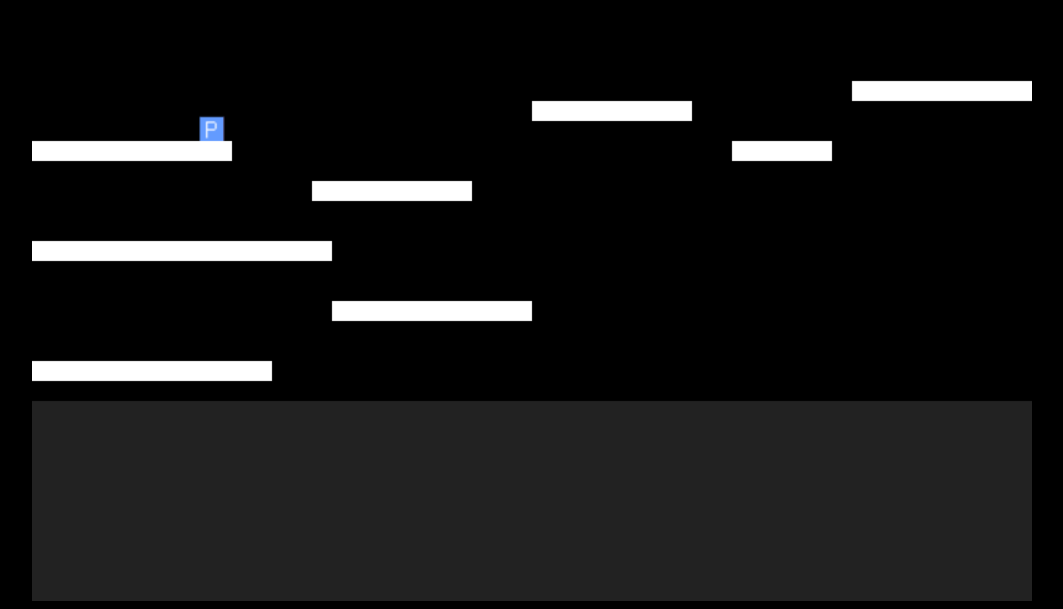
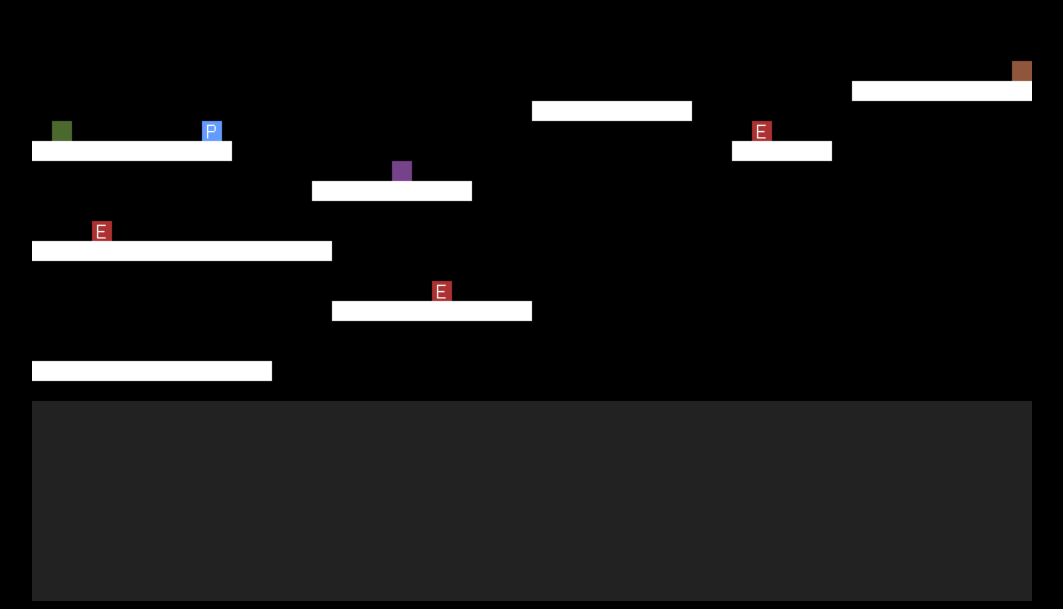
Before and after one commit to emelent/lame-platformer, a plain HTML site: page index.html in a window 1280 px wide. Shown: the part 207-816 px from the top of the page, without its empty margins (108-1171 px from the left). Drawn offline with Linux system fonts and the light colour scheme; animation ran at ten frames a second.

Commit message:
Create entities

```diff
--- a/assets/data/level1_data.json
+++ b/assets/data/level1_data.json
@@ -1,3 +1,9 @@
 {
-	"name": "level1"
+	"name": "level1",
+	"groups":[
+		"players",
+		"enemies",
+		"items",
+		"objectives"
+	]
 }
--- a/assets/maps/level1_map.json
+++ b/assets/maps/level1_map.json
@@ -39,6 +39,16 @@
                  "height":16,
                  "id":5,
                  "name":"player1",
+                 "properties":
+                    {
+                     "group":"players",
+                     "texture":"temp"
+                    },
+                 "propertytypes":
+                    {
+                     "group":"string",
+                     "texture":"string"
+                    },
                  "rotation":0,
                  "type":"player",
                  "visible":true,
@@ -51,6 +61,18 @@
                  "height":16,
                  "id":6,
                  "name":"enemy2",
+                 "properties":
+                    {
+                     "group":"enemies",
+                     "initial_frame":1,
+                     "texture":"temp"
+                    },
+                 "propertytypes":
+                    {
+                     "group":"string",
+                     "initial_frame":"int",
+                     "texture":"string"
+                    },
                  "rotation":0,
                  "type":"crawler",
                  "visible":true,
@@ -63,6 +85,18 @@
                  "height":16,
                  "id":7,
                  "name":"enemy1",
+                 "properties":
+                    {
+                     "group":"enemies",
+                     "initial_frame":1,
+                     "texture":"temp"
+                    },
+                 "propertytypes":
+                    {
+                     "group":"string",
+                     "initial_frame":"int",
+                     "texture":"string"
+                    },
                  "rotation":0,
                  "type":"crawler",
                  "visible":true,
@@ -75,6 +109,18 @@
                  "height":16,
                  "id":9,
                  "name":"enemy3",
+                 "properties":
+                    {
+                     "group":"enemies",
+                     "initial_frame":1,
+                     "texture":"temp"
+                    },
+                 "propertytypes":
+                    {
+                     "group":"string",
+                     "initial_frame":"int",
+                     "texture":"string"
+                    },
                  "rotation":0,
                  "type":"walker",
                  "visible":true,
@@ -87,6 +133,18 @@
                  "height":16,
                  "id":10,
                  "name":"objective",
+                 "properties":
+                    {
+                     "group":"objectives",
+                     "initial_frame":2,
+                     "texture":"temp"
+                    },
+                 "propertytypes":
+                    {
+                     "group":"string",
+                     "initial_frame":"int",
+                     "texture":"string"
+                    },
                  "rotation":0,
                  "type":"objective",
                  "visible":true,
@@ -99,6 +157,18 @@
                  "height":16,
                  "id":12,
                  "name":"coin",
+                 "properties":
+                    {
+                     "group":"items",
+                     "initial_frame":6,
+                     "texture":"temp"
+                    },
+                 "propertytypes":
+                    {
+                     "group":"string",
+                     "initial_frame":"int",
+                     "texture":"string"
+                    },
                  "rotation":0,
                  "type":"coin",
                  "visible":true,
@@ -111,6 +181,18 @@
                  "height":16,
                  "id":20,
                  "name":"weapon",
+                 "properties":
+                    {
+                     "group":"items",
+                     "initial_frame":5,
+                     "texture":"temp"
+                    },
+                 "propertytypes":
+                    {
+                     "group":"string",
+                     "initial_frame":"int",
+                     "texture":"string"
+                    },
                  "rotation":0,
                  "type":"weapon",
                  "visible":true,
--- a/index.html
+++ b/index.html
@@ -15,6 +15,8 @@
 	<script type="text/javascript">
 		const lame = {}
 	</script>
+	<script src="./js/entities/entity.js"></script>
+	<script src="./js/entities/player.js"></script>
 	<script src="./js/states/bootState.js"></script>
 	<script src="./js/states/loadState.js"></script>
 	<script src="./js/states/gameState.js"></script>
--- /dev/null
+++ b/js/entities/enemy.js
@@ -0,0 +1,5 @@
+class Enemy extends Entity{
+	constructor(context, pos, props){
+		super(context,  pos, props)
+	}
+}
--- /dev/null
+++ b/js/entities/entity.js
@@ -0,0 +1,9 @@
+class Entity extends Phaser.Sprite{
+	constructor(context, pos, props){
+		super(context.game, pos.x, pos.y, props.texture)
+		context.groups[props.group].add(this)
+		this.context = context
+		this.frame = props.initial_frame
+		console.log(props)
+	}
+}
--- /dev/null
+++ b/js/entities/objective.js
@@ -0,0 +1,5 @@
+class Objective extends Entity{
+	constructor(context, pos, props){
+		super(context, pos, props)
+	}
+}
--- /dev/null
+++ b/js/entities/player.js
@@ -0,0 +1,48 @@
+class Player extends Entity{
+	constructor(context, pos, props){
+		super(context, pos, props)
+
+
+		this.frame = 0
+		// this.scale.setTo(1.2, 1.2)
+		this.anchor.setTo(0.5)
+
+		// add le physics
+		context.game.physics.arcade.enable(this)
+		this.body.collideWorldBounds = true
+		this.body.bounce.y = 0.2;
+
+
+		context.game.camera.follow(this)
+
+		this.cursors = context.game.input.keyboard.createCursorKeys()
+	}
+
+	update(){
+		this.body.velocity.x = 0
+		const SPEED = 200
+
+	// this.game.physics.arcade.overlap(
+	// 		this,
+	// 		this.items,
+	// 		this.collect,
+	// 		null,
+	// 		this
+	// 	)
+		this.game.physics.arcade.collide(
+			this,
+			this.context.collisionLayer
+		)
+
+
+		if(this.cursors.left.isDown){
+			this.body.velocity.x -= SPEED
+		} else if(this.cursors.right.isDown){
+			this.body.velocity.x = SPEED
+		}
+
+		if(this.cursors.up.isDown && this.body.blocked.down){
+			this.body.velocity.y -=400
+		}
+	}
+}
--- a/js/states/gameState.js
+++ b/js/states/gameState.js
@@ -1,6 +1,7 @@
 lame.GameState = class GameState{
 	init(level_data){
 		this.level_data = level_data
+		this.entities = {}
 	}
 
 	create(){
@@ -38,77 +39,60 @@ lame.GameState = class GameState{
 
 
 		this.backgroundLayer.resizeWorld()
-		this.createPlayer()
+		// this.createPlayer()
+		this.createGroups()
+		this.createEntities()
+	}
 
+	update(){
 
 	}
 
-	update(){
-		this.player.body.velocity.x = 0
-		const SPEED = 100
+	createGroups(){
+		this.groups = {}
+		this.level_data.groups.forEach(groupName => {
+			this.groups[groupName] = this.game.add.group()
+		})
+	}
+
+	createEntities(){
+		this.entities = {}
+		this.map.objects.objects.forEach(obj => {
+			let ent = this.createEntFromObj(obj)
+			this.entities[obj.gid] = ent
+		})
+	}
+
+	createEntFromObj(obj){
+		const {x, y, type, name, properties} = obj
+	    const pos =  {
+	    	x,
+	    	y: y - this.map.tileHeight
+	    }
+	    let EntityType = Entity
 
 
-		const hitLayer = this.game.physics.arcade.collide(
-			this.player,
-			this.collisionLayer
+	    // create object according to its type
+	    switch (type) {
+	    	case "player":
+	    		EntityType = Player
+	    		break
+
+	    	// case "crawler":
+	    	// 	EntityType = Player
+	    	// 	break
+
+	    	// case "jumper":
+	    	// 	EntityType = Player
+	    	// 	break
+
+	    }
+	    if (!EntityType) return null
+
+    	return new EntityType(
+    		this,
+    		pos,
+    		properties
 		)
-
-		// console.log('touch down',  this.player.body.touching)
-		if(this.cursors.left.isDown){
-			this.player.body.velocity.x -= SPEED
-		} else if(this.cursors.right.isDown){
-			this.player.body.velocity.x = SPEED
-		}
-
-		if(this.cursors.up.isDown && this.player.body.blocked.down){
-			this.player.body.velocity.y -=400
-		}
 	}
-
-
-	createPlayer(){
-		const result = this.findObjectsByType(
-			'player',
-			this.map,
-			'objects'
-		)[0]
-
-		this.player = this.game.add.sprite(
-			result.x,
-			result.y,
-			'temp'
-		)
-
-
-		this.player.frame = 0
-		this.player.scale.setTo(1.2, 1.2)
-
-
-		// add le physics
-		this.game.physics.arcade.enable(this.player)
-		this.player.body.collideWorldBounds = true
-		// this.player.body.bounce.y = 0.2;
-    	// this.player.body.gravity.y = 300;
-
-		console.log('player=>', this.player.body)
-
-		this.player.anchor.setTo(0.5)
-		this.game.camera.follow(this.player)
-
-		this.cursors = this.game.input.keyboard.createCursorKeys()
-	}
-
-	findObjectsByType(type, map, layer){
-		const result = []
-		map.objects[layer].forEach(el  => {
-			if(el.type === type){
-				//  invert y axis Phaser uses top left,  Tiled  uses  bottom left
-				el.y -= map.tileHeight
-				console.log('y =>', el.y)
-				result.push(el)
-			}
-		})
-		return result
-	}
-
 }
--- a/js/states/loadState.js
+++ b/js/states/loadState.js
@@ -27,7 +27,6 @@ lame.LoadState = class LoadState{
 	}
 
 	create(){
-		console.log('level up')
 		this.state.start(
 			'gameState',
 			true,
```
Also changed, not shown: 2 other files.
